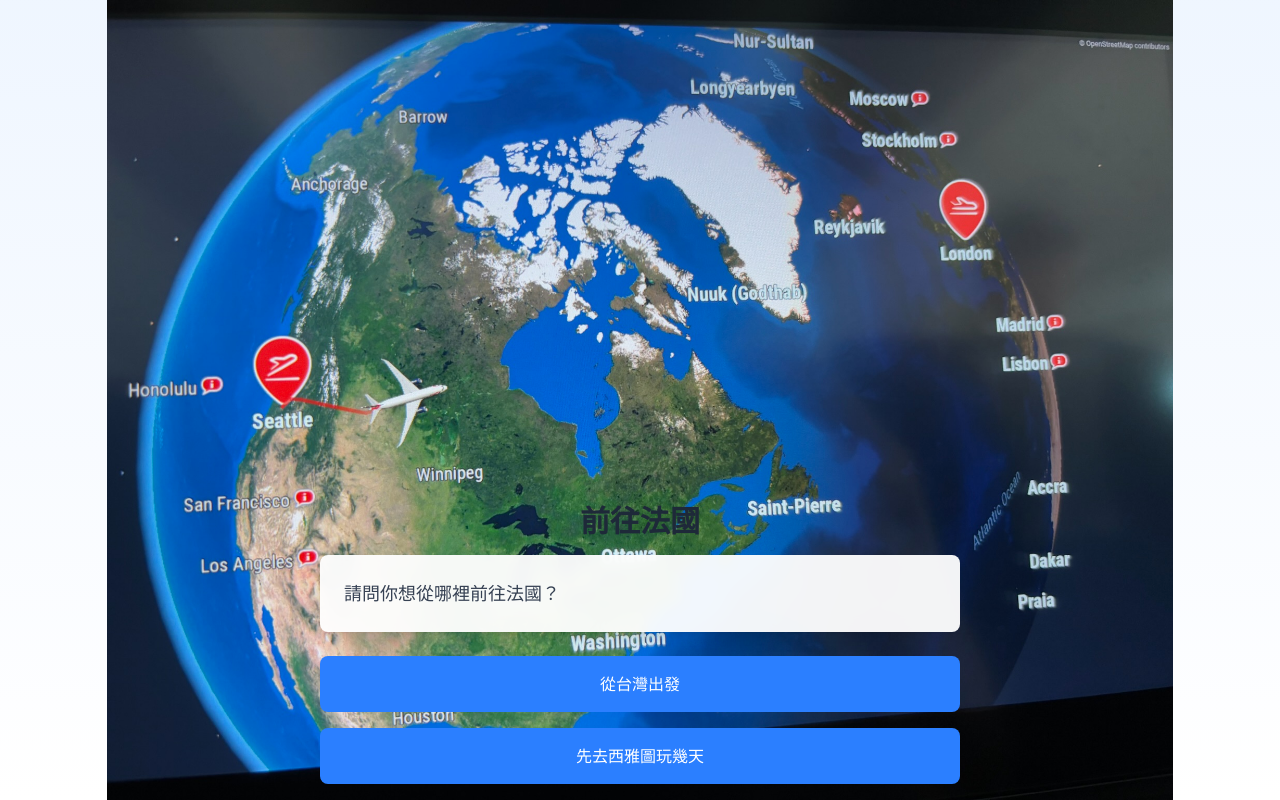
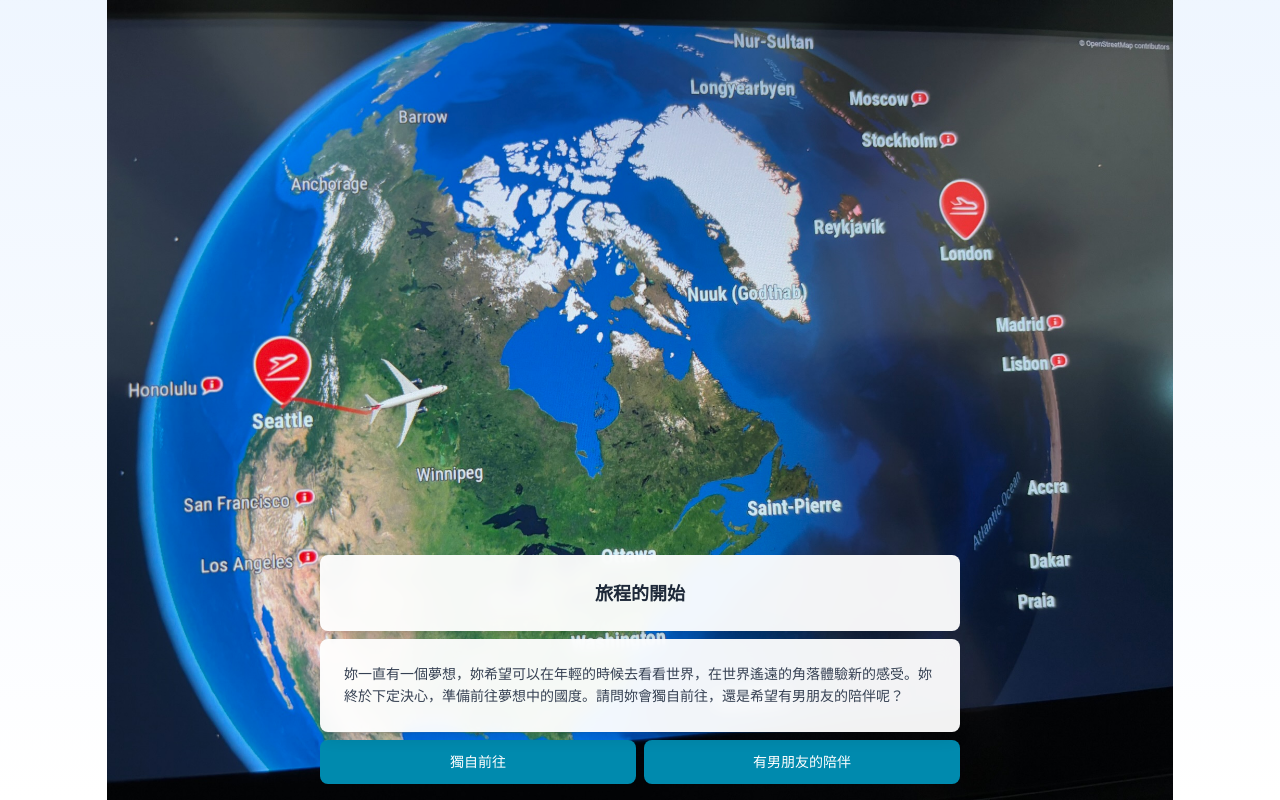
Before and after one commit to liao1018/2025-HBDX, a Vue app: page / in a window 1280 px wide. Built offline with nearby package versions, Linux system fonts and the light colour scheme.

Commit message:
feat: 🎸 stage 1

```diff
--- a/src/components/ChoiceButton.vue
+++ b/src/components/ChoiceButton.vue
@@ -12,7 +12,7 @@ defineEmits(['click'])
 <template>
   <button
     @click="$emit('click')"
-    class="w-full px-6 py-4 bg-blue-500 hover:bg-blue-600 text-white font-medium rounded-lg transition-colors duration-200 active:bg-blue-700"
+    class="w-full px-6 py-3 bg-[#008aae] hover:bg-[#007a9a] text-sm text-white font-medium rounded-lg transition-colors duration-200 active:bg-[#006a85]"
   >
     {{ text }}
   </button>
--- a/src/components/stages/StageDefault.vue
+++ b/src/components/stages/StageDefault.vue
@@ -91,19 +91,19 @@ watch(
           :class="showContent ? 'opacity-100' : 'opacity-0'"
         >
           <!-- 關卡標題 -->
-          <h1 class="text-3xl font-bold text-gray-800 mb-4 text-center">
+          <h1 class="bg-white/95 backdrop-blur rounded-lg shadow-lg p-6 mb-2 text-lg font-bold text-gray-800 text-center">
             {{ stage?.title }}
           </h1>
 
           <!-- 關卡內容 -->
-          <div class="bg-white/95 backdrop-blur rounded-lg shadow-lg p-6 mb-6">
-            <p class="text-lg text-gray-700 leading-relaxed whitespace-pre-line">
+          <div class="bg-white/95 backdrop-blur rounded-lg shadow-lg p-6 mb-2">
+            <p class="text-sm text-gray-700 leading-relaxed whitespace-pre-line">
               {{ stage?.content }}
             </p>
           </div>
 
           <!-- 選項按鈕 -->
-          <div class="space-y-4">
+          <div class="flex gap-2">
             <ChoiceButton
               v-for="(choice, index) in stage?.choices"
               :key="index"
--- a/src/data/stages.js
+++ b/src/data/stages.js
@@ -8,19 +8,19 @@ export const stages = {
   // 第1關 - 起始關卡
   '1': {
     id: '1',
-    title: '前往法國',
-    content: '請問你想從哪裡前往法國？',
+    title: '旅程的開始',
+    content: '妳一直有一個夢想，妳希望可以在年輕的時候去看看世界，在世界遙遠的角落體驗新的感受。妳終於下定決心，準備前往夢想中的國度。請問妳會獨自前往，還是希望有男朋友的陪伴呢？',
     media: {
       type: 'image',
-      src: '1.JPG' // 圖片文件名，實際路徑在組件中處理
+      src: '1.JPG'
     },
     choices: [
       {
-        text: '從台灣出發',
+        text: '獨自前往',
         nextStage: '2'
       },
       {
-        text: '先去西雅圖玩幾天',
+        text: '有男朋友的陪伴',
         nextStage: '1.1'
       }
     ]
```
